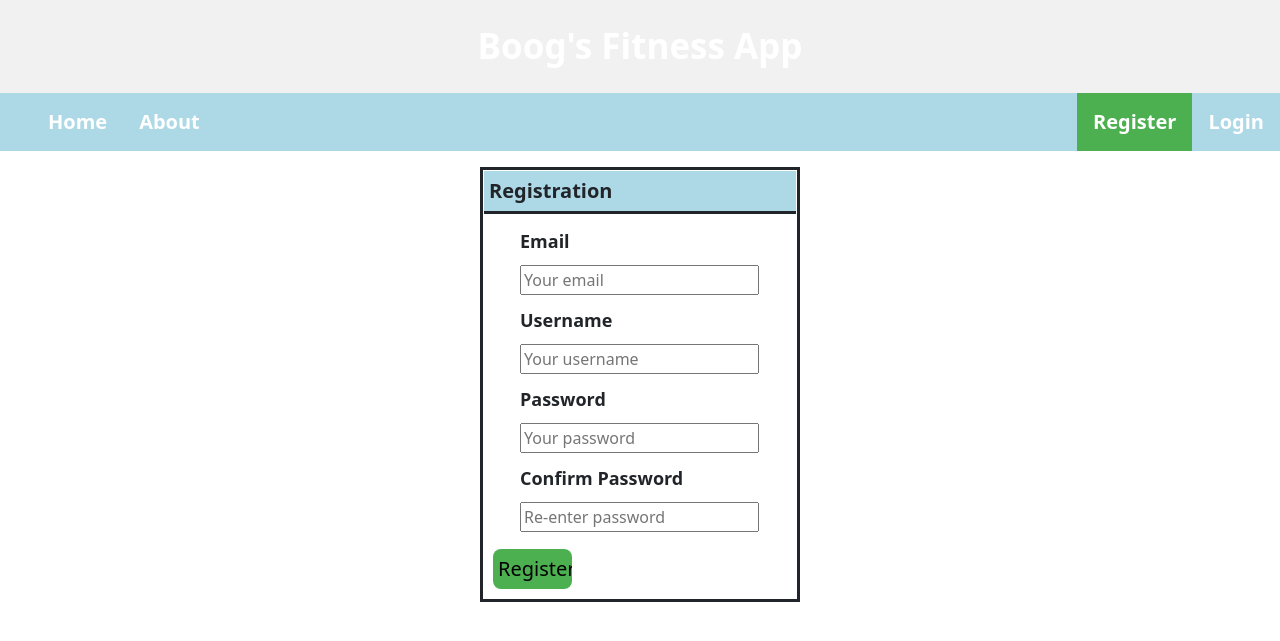
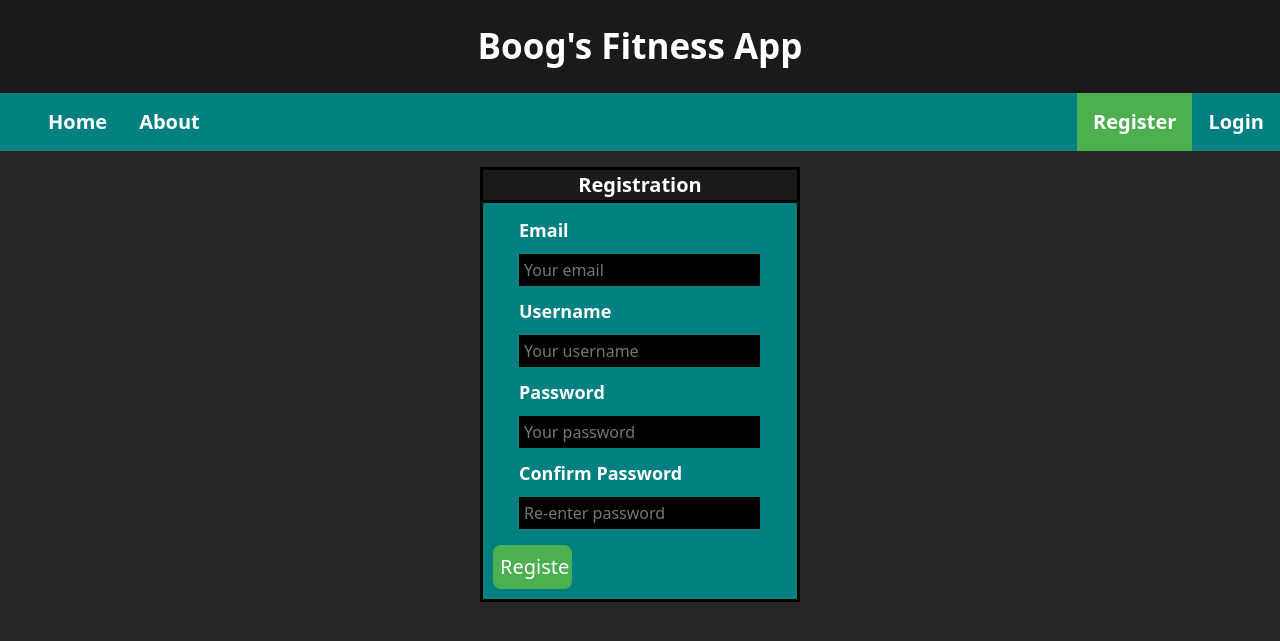
Before and after one commit to ArandaPaige/fitness_web_app, a Flask app: page /register/ in a window 1280 px wide. Shown: the top 641 px of the page. Run offline with Flask 2, Linux system fonts and the light colour scheme.

Commit message:
Reworked styles.

```diff
--- a/fitness_web_app/static/style.css
+++ b/fitness_web_app/static/style.css
@@ -1,5 +1,5 @@
 header {
-  background-color: #f1f1f1;
+  background-color: #1a1a1a;
   color: white;
   padding: 20px;
   font-weight: bold;
@@ -8,15 +8,18 @@ header {
 }
 
 footer {
-    background-color: #f1f1f1;
+    background-color: #262626;
     color: white;
     font-weight:bold;
     font-size: 14px;
     text-align: right;
 }
 
+body {
+    background-color: #262626;
+}
+
 .navbar {
-    background-color: lightblue;
     display: inline;
 }
 
@@ -25,7 +28,7 @@ footer {
   margin: 1;
   padding: 1;
   overflow: hidden;
-  background-color: lightblue;
+  background-color: teal;
 
 }
 
@@ -52,27 +55,31 @@ footer {
 }
 
 .auth {
+    background-color: teal;
     width: 25%;
     margin: auto;
-    border: solid;
-
+    border-style: solid;
+    border-color: black;
 }
 
 .auth_field {
     width: 100%;
     border-radius: 2px;
-    padding: 1px;
     text-align: left;
+    border-style: solid;
+    border-bottom: none;
+    border-color: black;
 }
 
 .form_legend {
     display: block;
+    color: white;
     font-weight: bold;
     font-size: 20px;
-    background-color: lightblue;
-    padding:5px;
-    text-align: left;
+    background-color: #1a1a1a;
+    text-align: center;
     border-bottom: solid;
+    border-color: black;
 }
 
 .auth_group {
@@ -82,6 +89,7 @@ footer {
 
 .auth_label {
     font-weight: bold;
+    color: white;
     font-size: 18px;
     margin: 5px;
     display: block;
@@ -89,23 +97,28 @@ footer {
 
 .input_field {
     margin: 5px;
+    color: white;
+    border: solid;
+    border-color: black;
     min-width: 25%;
     max-width: 95%;
+    background-color: black;
 }
 
 .input_field:hover {
-    background-color: darkgrey;
+    background-color: #0d0d0d;
 }
 
 .submit {
     background-color: #4CAF50;
     font-size: 20px;
     padding: 5px;
-    font-color: white;
+    color: white;
     border-radius: 8px;
-    border: none;
+    border-style: solid;
+    border-color: #4CAF50;
     margin: 10px;
-    width: 25%
+    width: 25%;
 }
 
 .submit:hover {
```
